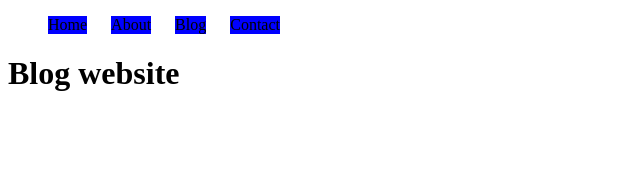
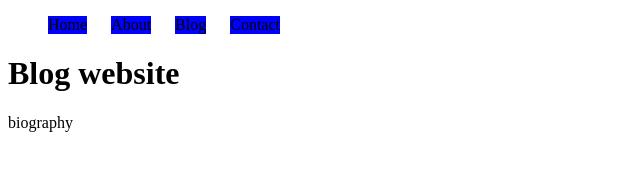
Before and after one commit to Anthonette-E/gifty, a plain HTML site: page index.html in a window 1280 px wide. Shown: the full height of the page, 0-640 px from the left. Drawn offline with Linux system fonts and the light colour scheme.

Commit message:
updated biography

```diff
--- a/index.html
+++ b/index.html
@@ -20,5 +20,7 @@
     <header>
       <h1>Blog website</h1>
     </header>
+
+    <section>biography</section>
   </body>
 </html>
```
